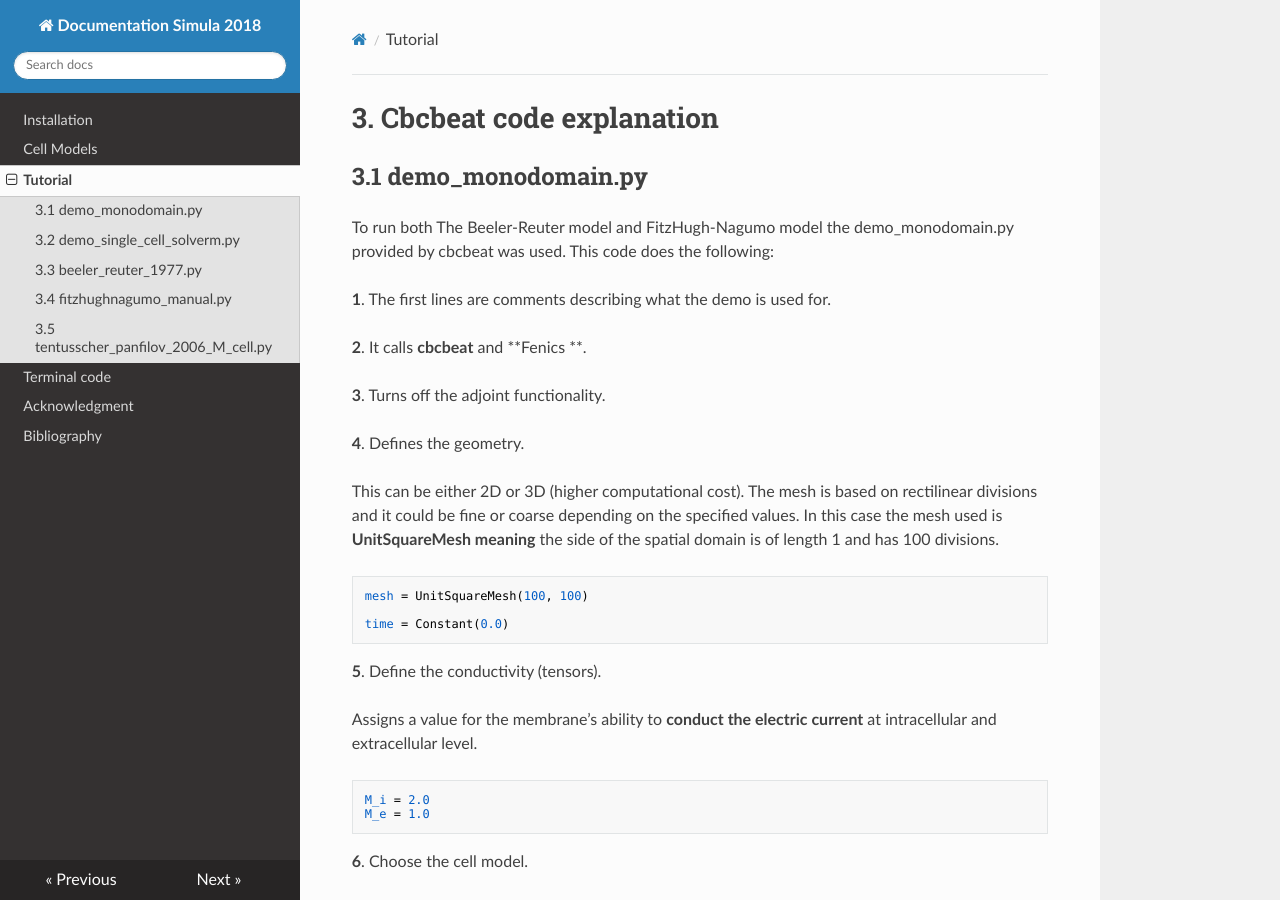
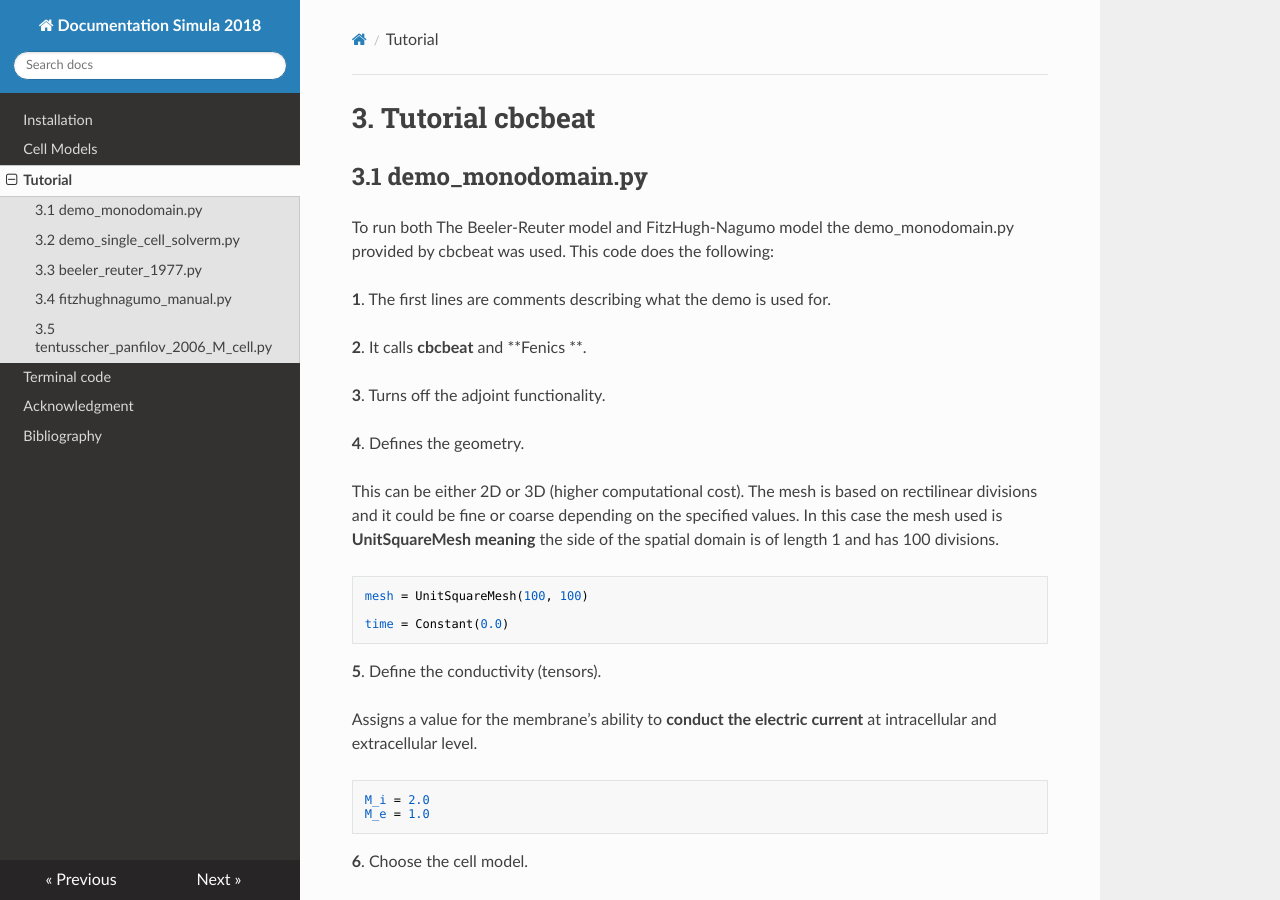
Before and after one commit to ErikaKvalem/Documentation-2018-MkDocs, an MkDocs documentation site: the page built from docs/tutorial.md, in a window 1280 px wide and 900 px high. Built offline with MkDocs 1.6.1, drawn with Linux system fonts in a browser that asks for light colours; nearby versions of some CDN libraries; old or Windows-style settings are respelled for this version of MkDocs.

Commit message:
Update tutorial.md

```diff
--- a/docs/tutorial.md
+++ b/docs/tutorial.md
@@ -1,4 +1,4 @@
-# 3. Cbcbeat code explanation
+# 3. Tutorial cbcbeat
 
 ## 3.1 demo_monodomain.py
 
```
